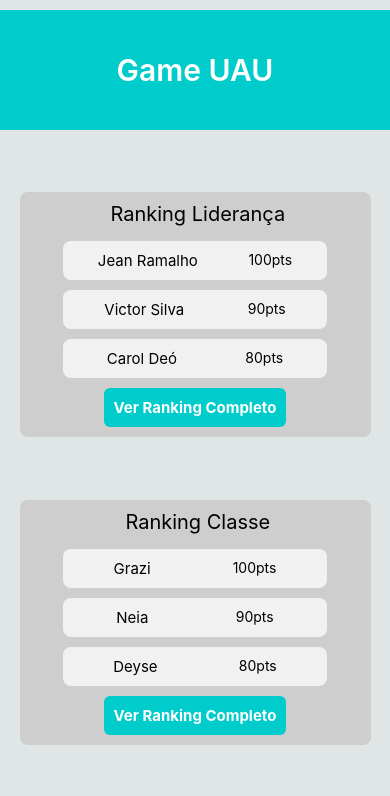
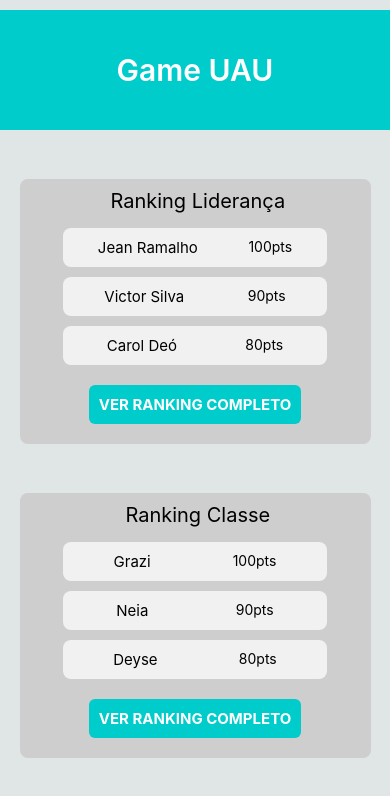
Before and after one commit to jeanramalho/game-uau, a React Native app: screen / in a window 390 px wide. Shown: the top 796 px of the page. Built offline with nearby package versions, Linux system fonts and the light colour scheme.

Commit message:
Ajustando detalhes nos botões

```diff
--- a/src/Components/Ranking/style.js
+++ b/src/Components/Ranking/style.js
@@ -22,11 +22,13 @@ const styles = StyleSheet.create({
         padding: 10,
         backgroundColor: "#00cccc",
         borderRadius: 6,
+        margin: 10,
     },
     textBotao: {
         color: "#fff",
         fontSize: 15,
         fontWeight: "bold",
+        textTransform: "uppercase",
     },
 
 })
```
